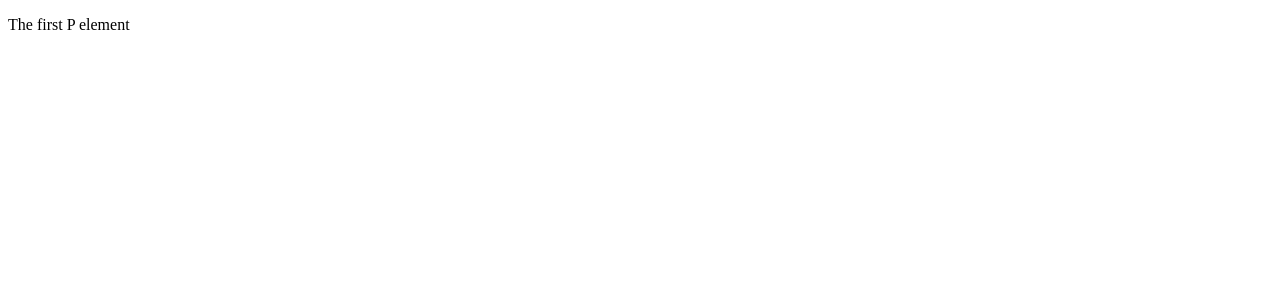
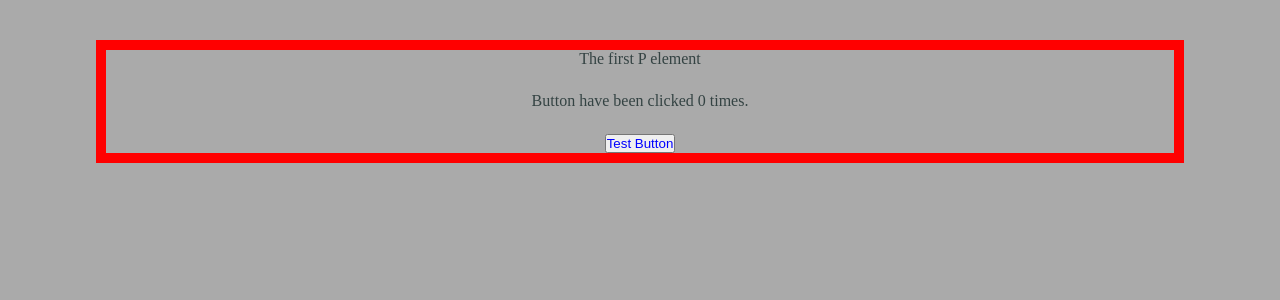
Before and after one commit to FairyOnion/Pet-project-1, a React (Vite) app in the folder full-project/: page / in a window 1280 px wide. Shown: the top 300 px of the page. Built offline with nearby package versions, Linux system fonts and the light colour scheme.

Commit message:
Basic tests and components

```diff
--- a/full-project/index.html
+++ b/full-project/index.html
@@ -4,6 +4,9 @@
     <meta charset="UTF-8" />
     <link rel="icon" type="image/svg+xml" href="/favicon.svg" />
     <meta name="viewport" content="width=device-width, initial-scale=1.0" />
+    <script>
+        document.documentElement.setAttribute('data-theme', 'dark');
+    </script>
     <title>full-project</title>
   </head>
   <body>
--- a/full-project/src/App.css
+++ b/full-project/src/App.css
@@ -0,0 +1,20 @@
+@import url('index.css');
+
+#test-zone {
+    display: flex;
+    flex-direction: column;
+    justify-content: center;
+    align-items: center;
+    gap: 3vh;
+    width: 85vw;
+    margin: 5vh auto;
+    border: 10px solid var(--tertiary);
+}
+
+p {
+    color: var(--main)
+}
+
+.nav-button {
+    color: blue;
+}
--- a/full-project/src/App.jsx
+++ b/full-project/src/App.jsx
@@ -4,12 +4,26 @@ import reactLogo from './assets/react.svg'
 import viteLogo from './assets/vite.svg'
 import './App.css'
 
+
 function App() {
-  const [count, setCount] = useState(0)
+  const [count, setCount] = useState(0);
+  function Button() {
+      function handleClick () {
+        setCount(count + 1);
+      }
+
+    return (
+    <button className='nav-button' onClick={handleClick}>Test Button</button>
+    )
+  }
 
   return (
     <>
-      <p>The first P element</p>
+      <div id='test-zone'>
+        <p>The first P element</p>
+        <p>Button have been clicked {count} times.</p>
+        < Button/>
+      </div>
     </>
   )
 }
--- a/full-project/src/index.css
+++ b/full-project/src/index.css
@@ -0,0 +1,28 @@
+*,
+::before,
+::after {
+  padding: 0px;
+  margin: 0;
+  box-sizing: border-box;
+}
+
+:root {
+    --main: #344343;
+    --secondary: #444;
+    --tertiary: red;
+    --headers: #567890;
+    --bg: #aaa;
+    --bg-secondary: #ddd;
+    --bg-extra: #555;
+    --nav-buttons: #444;
+    --nav-buttons-active: #232323;
+    --nav-buttons-hover: #989898;
+}
+
+[data-theme='light']{
+    --tertiary: yellowgreen;
+}
+
+body {
+    background-color: var(--bg);
+}
```
